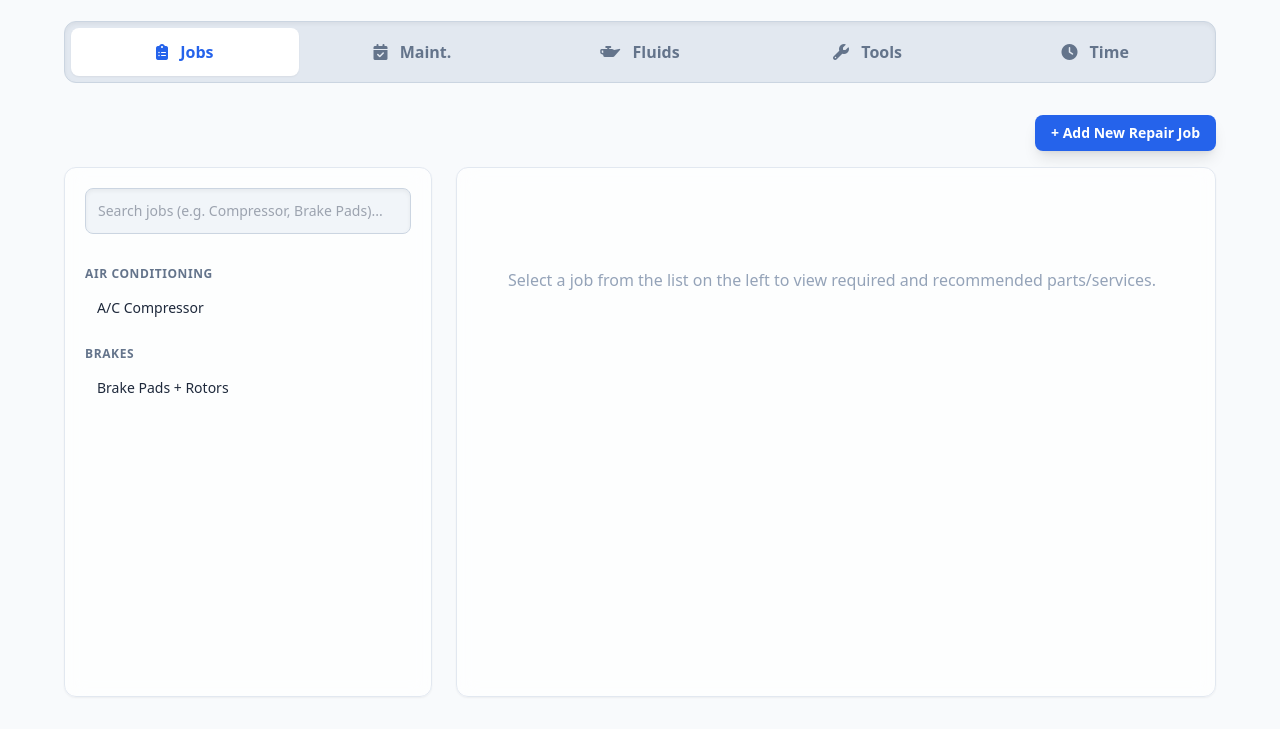
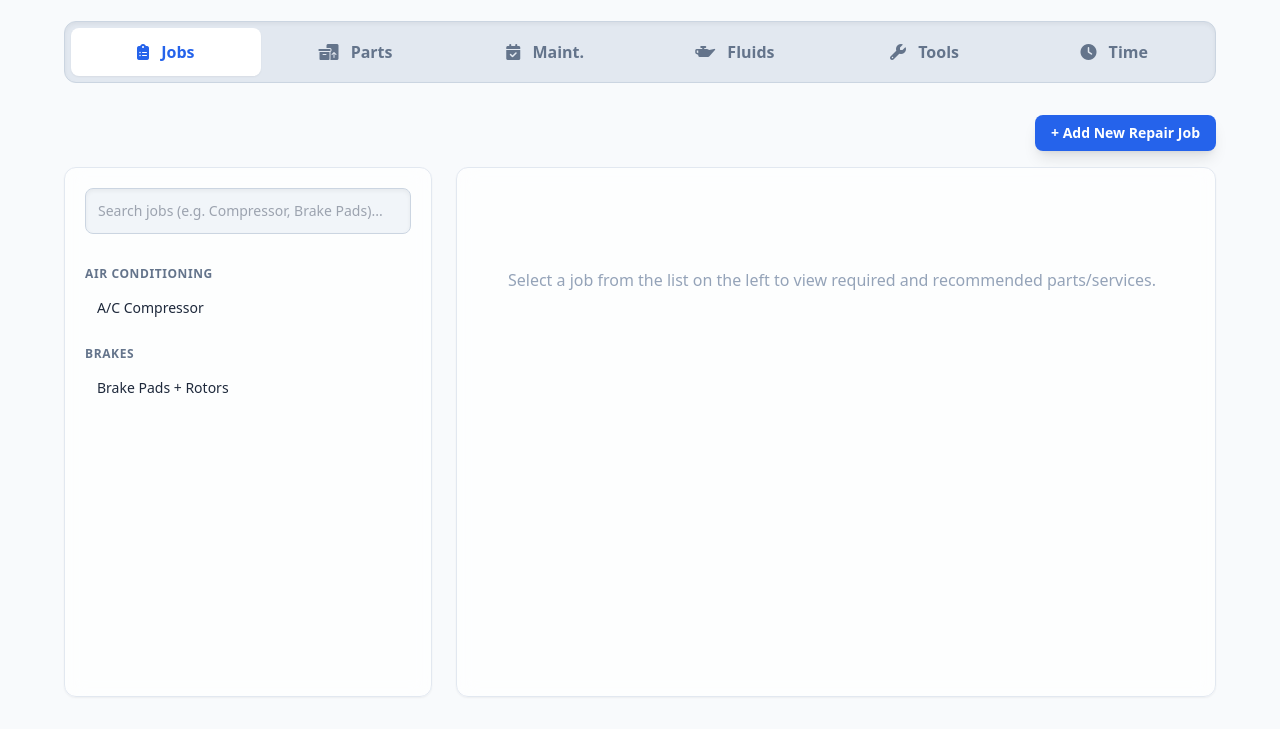
Before and after one commit to cdoolittle17/shop-hub, a plain HTML site: page index.html in a window 1280 px wide. Shown: the part 83-812 px from the top of the page. Drawn offline with nearby package versions, Linux system fonts and the light colour scheme; no server answers.

Commit message:
Add files via upload

```diff
--- a/index.html
+++ b/index.html
@@ -90,9 +90,12 @@
   </header>
 
 <!-- APP TOGGLE SWITCH -->
-  <div class="max-w-6xl mx-auto w-full mb-8 bg-slate-200 dark:bg-slate-800 p-1.5 rounded-xl flex shadow-inner border border-slate-300 dark:border-slate-700 overflow-x-auto relative z-10">
+  <div class="max-w-6xl mx-auto w-full mb-8 bg-slate-200 dark:bg-slate-800 p-1.5 rounded-xl flex shadow-inner border border-slate-300 dark:border-slate-700 overflow-x-auto">
     <button onclick="switchTab('repair')" id="btn-tab-repair" class="flex-1 min-w-[80px] py-3 text-center text-sm md:text-base font-bold rounded-lg text-slate-500 dark:text-slate-400 transition-all hover:bg-slate-300/50 dark:hover:bg-slate-700/50">
         <i class="fa-solid fa-clipboard-list mr-2 hidden sm:inline"></i> Jobs
+    </button>
+    <button onclick="switchTab('parts')" id="btn-tab-parts" class="flex-1 min-w-[90px] py-3 text-center text-sm md:text-base font-bold rounded-lg text-slate-500 dark:text-slate-400 transition-all hover:bg-slate-300/50 dark:hover:bg-slate-700/50">
+        <i class="fa-solid fa-boxes-packing mr-2 hidden sm:inline"></i> Parts
     </button>
     <button onclick="switchTab('maintenance')" id="btn-tab-maintenance" class="flex-1 min-w-[120px] py-3 text-center text-sm md:text-base font-bold rounded-lg text-slate-500 dark:text-slate-400 transition-all hover:bg-slate-300/50 dark:hover:bg-slate-700/50">
         <i class="fa-solid fa-calendar-check mr-2 hidden sm:inline"></i> Maint.
```
